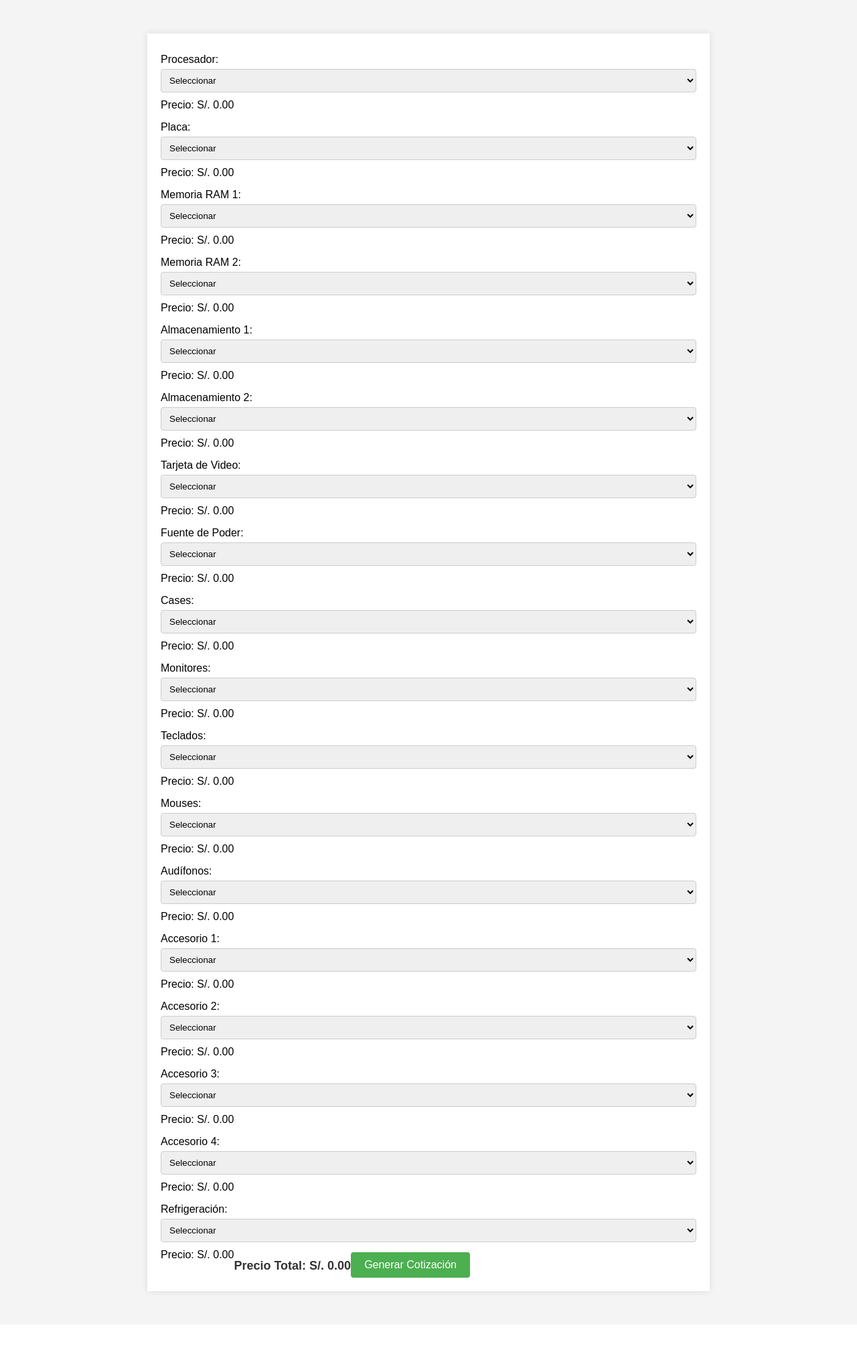
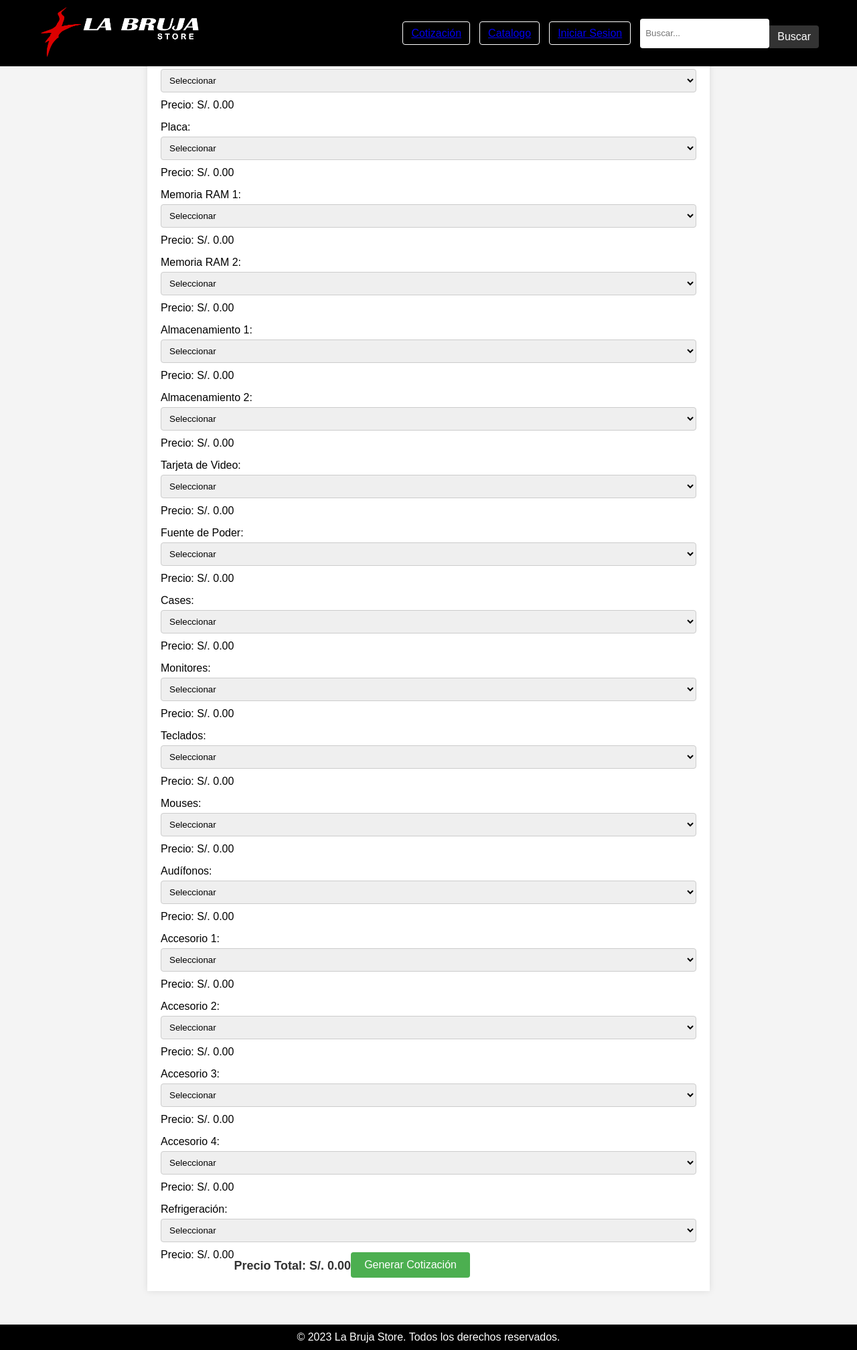
Before and after one commit to kyozApp/LaBrujaStore, a PHP site: page / in a window 1280 px wide. Shown: the whole page at 67% size. Before the commit the page ends 1935 px from the top, so only its background shows below. Run offline with PHP 8.4, Linux system fonts and the light colour scheme; data that the repository does not hold is empty.

Commit message:
cotizacion
 se termino

```diff
--- a/css/index_producto.css
+++ b/css/index_producto.css
@@ -1,67 +1,77 @@
-/* Estilos específicos para la sección de cotización */
-
-
-
-#formulario-cotizacion {
-    background-color: #f9f9f9;
-    padding-right: 100px;
-    padding-left: 100px;
-    border-radius: 8px;
-    box-shadow: 0 0 10px rgba(0, 0, 0, 0.1);
-    max-width: 600px;
-    margin: 0 auto;
+body {
+    font-family: Arial, sans-serif;
+    background-color: #f4f4f4;
+    margin: 0;
+    padding: 0;
 }
 
-h1 {
-    text-align: center;
-    color: #333;
+main {
+    max-width: 800px;
+    margin: 50px auto;
+    background-color: #fff;
+    padding: 20px;
+    box-shadow: 0 0 10px rgba(0, 0, 0, 0.1);
+}
+
+form {
+    display: flex;
+    flex-wrap: wrap;
 }
 
 label {
-    display: block;
+    flex-basis: 100%;
     margin-top: 10px;
-    font-weight: bold;
 }
 
 select {
-    width: 400px;
-    padding: 10px;
-    margin-top: 5px;
-    margin-bottom: 15px;
+    width: 100%;
+    padding: 8px;
+    margin: 5px 0;
+    border: 1px solid #ccc;
+    border-radius: 4px;
     box-sizing: border-box;
-    border: 1px solid #ccc;
-    border-radius: 5px;
+}
+
+span {
+    margin: 5px 0;
+    display: block;
+}
+
+#precioTotal {
+    font-weight: bold;
+    font-size: 18px;
+    color: #333;
+    margin-top: 20px;
 }
 
 button {
     background-color: #4caf50;
-    color: white;
-    padding: 12px 20px;
+    color: #fff;
+    padding: 10px 20px;
     border: none;
-    border-radius: 5px;
+    border-radius: 4px;
     cursor: pointer;
-    display: block;
-    margin: 0 auto;
+    font-size: 16px;
+    margin-top: 10px;
 }
 
 button:hover {
     background-color: #45a049;
 }
 
-#resultado-cotizacion {
-    margin-top: 20px;
-    padding: 15px;
-    border: 1px solid #ccc;
-    border-radius: 8px;
-    background-color: #f0f0f0;
-    max-width: 600px;
-    margin: 0 auto;
+/* ... (tu código actual) ... */
+
+button {
+    background-color: #4caf50;
+    color: #fff;
+    padding: 10px 20px;
+    border: none;
+    border-radius: 4px;
+    cursor: pointer;
+    font-size: 16px;
+    margin-top: 10px;
 }
 
-/* Agregar estilo para los spans de precios */
-.precioSpan {
-    display: inline-block;
-    margin-left: 10px;
-    color: #333;
-    font-weight: bold;
+button:hover {
+    background-color: #45a049;
 }
--- a/estilo.css
+++ /dev/null
@@ -1,77 +0,0 @@
-body {
-    font-family: Arial, sans-serif;
-    background-color: #f4f4f4;
-    margin: 0;
-    padding: 0;
-}
-
-main {
-    max-width: 800px;
-    margin: 50px auto;
-    background-color: #fff;
-    padding: 20px;
-    box-shadow: 0 0 10px rgba(0, 0, 0, 0.1);
-}
-
-form {
-    display: flex;
-    flex-wrap: wrap;
-}
-
-label {
-    flex-basis: 100%;
-    margin-top: 10px;
-}
-
-select {
-    width: 100%;
-    padding: 8px;
-    margin: 5px 0;
-    border: 1px solid #ccc;
-    border-radius: 4px;
-    box-sizing: border-box;
-}
-
-span {
-    margin: 5px 0;
-    display: block;
-}
-
-#precioTotal {
-    font-weight: bold;
-    font-size: 18px;
-    color: #333;
-    margin-top: 20px;
-}
-
-button {
-    background-color: #4caf50;
-    color: #fff;
-    padding: 10px 20px;
-    border: none;
-    border-radius: 4px;
-    cursor: pointer;
-    font-size: 16px;
-    margin-top: 10px;
-}
-
-button:hover {
-    background-color: #45a049;
-}
-
-/* ... (tu código actual) ... */
-
-button {
-    background-color: #4caf50;
-    color: #fff;
-    padding: 10px 20px;
-    border: none;
-    border-radius: 4px;
-    cursor: pointer;
-    font-size: 16px;
-    margin-top: 10px;
-}
-
-button:hover {
-    background-color: #45a049;
-}
--- a/index.php
+++ b/index.php
@@ -21,13 +21,71 @@ if ($resultProcesadores && $resultPlacas) {
         <meta charset="UTF-8">
         <meta name="viewport" content="width=device-width, initial-scale=1.0">
         <title>Document</title>
-        <link rel="stylesheet" href="estilo.css">
+        <link rel="stylesheet" href="css/index.css">
+        <link rel="stylesheet" href="css/index_producto.css">
         <script src="https://code.jquery.com/jquery-3.6.4.min.js"></script>
 
     </head>
 
     <body>
         <main>
+
+        <header id="header">
+
+        <!-- Logo o imagen -->
+        <div id="header-img-logo">
+            <a href="index.php"><img id="header-cont-img-logo" src="img/labrujastore.png" alt="Logo de la empresa"></a>
+        </div>
+
+        <!-- Botones -->
+        <div id="header-botones">
+            <div class="botones-cont btn-acion"><a href="index.php">Cotización</a></div>
+            <div class="dropdown botones-cont btn-acion">
+                <a href="view/catalogo.php">Catalogo</a>
+                <!-- Lista de categorías -->
+                <div class="categorias-lista">
+                    <!-- Aquí se cargarían dinámicamente las categorías desde la base de datos -->
+                    <a class="cont-lista" href="#">Procesadores</a>
+                    <a class="cont-lista" href="#">Placas Madre</a>
+                    <a class="cont-lista" href="#">Memorias Ram</a>
+                </div>
+            </div>
+            <div class="botones-cont btn-acion"><a href="view/login.php">Iniciar Sesion</a></div>
+
+            <!-- Barra de 3 lineas -->
+            <div class="bloque-icon-tres-lineas">
+                <img id="icon-tres-lineas" src="img/icon/tres-lineas.png" alt="Icono de menu 3 lineas">
+
+                <div class="opciones-lista">
+                    <a class="cont-lista" href="#">Cotización</a>
+
+                    <div class="cont-sub-categorias">
+                        <a class="cont-lista" href="#">Catalogo</a>
+                        <div class="opciones-sub-categoria">
+                            <a class="cont-lista" href="#">Procesador</a>
+                            <a class="cont-lista" href="#">Placas Madre</a>
+                            <a class="cont-lista" href="#">Memorias Ram</a>
+                        </div>
+                    </div>
+                    <a class="cont-lista" href="login.php">Iniciar Sesion</a>
+                </div>
+            </div>
+
+            <div class="botones-cont div-formulario">
+                <!-- Barra de búsqueda -->
+                <form class="-segundo" action="/ruta_de_busqueda" method="GET">
+                    <input class="buscar-text" type="text" name="busqueda" placeholder="Buscar...">
+                    <button class="buscar-boton" type="submit">Buscar</button>
+                </form>
+            </div>
+        </div>
+
+        <!-- Logo la derecha -->
+        <div id="header-img-logo-right">
+            <img id="header-cont-img-logo" src="img/labrujastore.png" alt="Logo de la empresa">
+        </div>
+        <!-- TIENES QUE AL DAR CLICK EN LA LUPA QUE SE ABRA EL BUSCADOR -->
+    </header>
 
             <form>
                 <!-- Primer select para procesadores -->
@@ -959,6 +1017,9 @@ if ($resultProcesadores && $resultPlacas) {
             </script>
 
         </main>
+        <footer>
+        <p>&copy; 2023 La Bruja Store. Todos los derechos reservados.</p>
+    </footer>
     </body>
 
     </html>
```
Also changed, not shown: view/login.php (+51 -6 lines).
